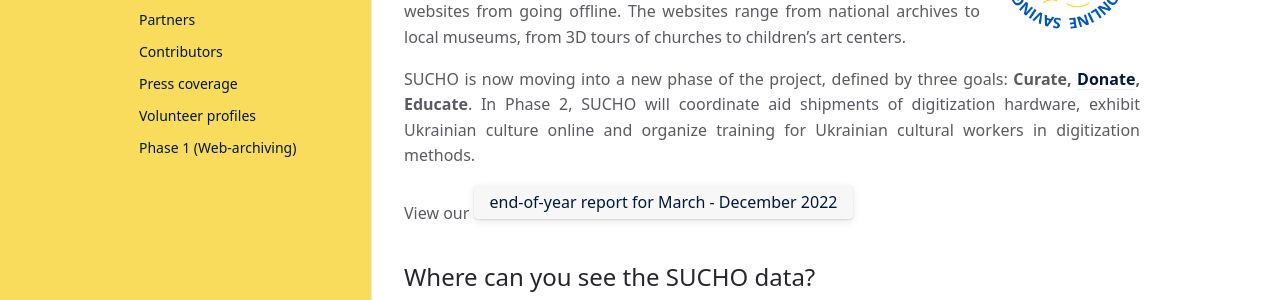
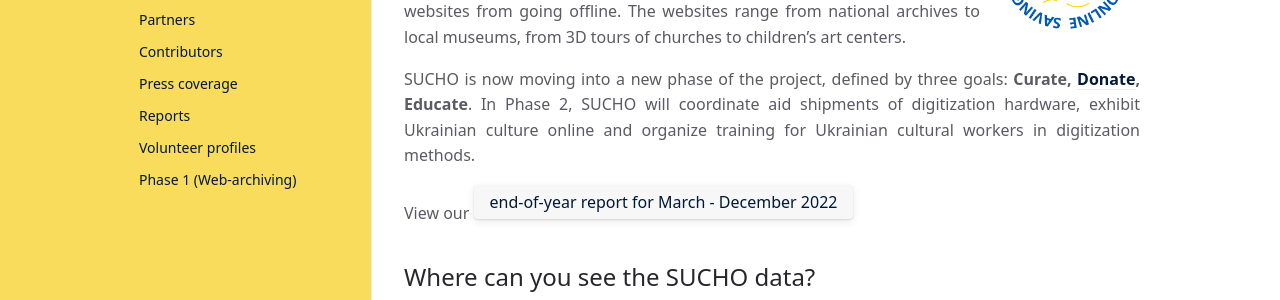
Before and after one commit to sucho-archiving/sucho-archiving.github.io, a Jekyll site: the page built from index.md, in a window 1280 px wide. Shown: the part 264-564 px from the top of the page. Built offline with Jekyll 4.4.1, drawn with Linux system fonts in a browser that asks for light colours.

Commit message:
Update nav.html

```diff
--- a/_includes/nav.html
+++ b/_includes/nav.html
@@ -7,6 +7,7 @@
 	<li class="nav-list-item"><a class="nav-list-link" href="/partners">Partners</a></li>
 	<li class="nav-list-item"><a class="nav-list-link" href="/contributors">Contributors</a></li>
 	<li class="nav-list-item"><a class="nav-list-link" href="/press">Press coverage</a></li>
+	<li class="nav-list-item"><a class="nav-list-link" href="/reports">Reports</a></li>
 	<li class="nav-list-item"><a class="nav-list-link" href="/blog">Volunteer profiles</a></li>
 	<li class="nav-list-item"><a class="nav-list-link" href="/phase-one">Phase 1 (Web-archiving)</a></li>
 </ul>
```
